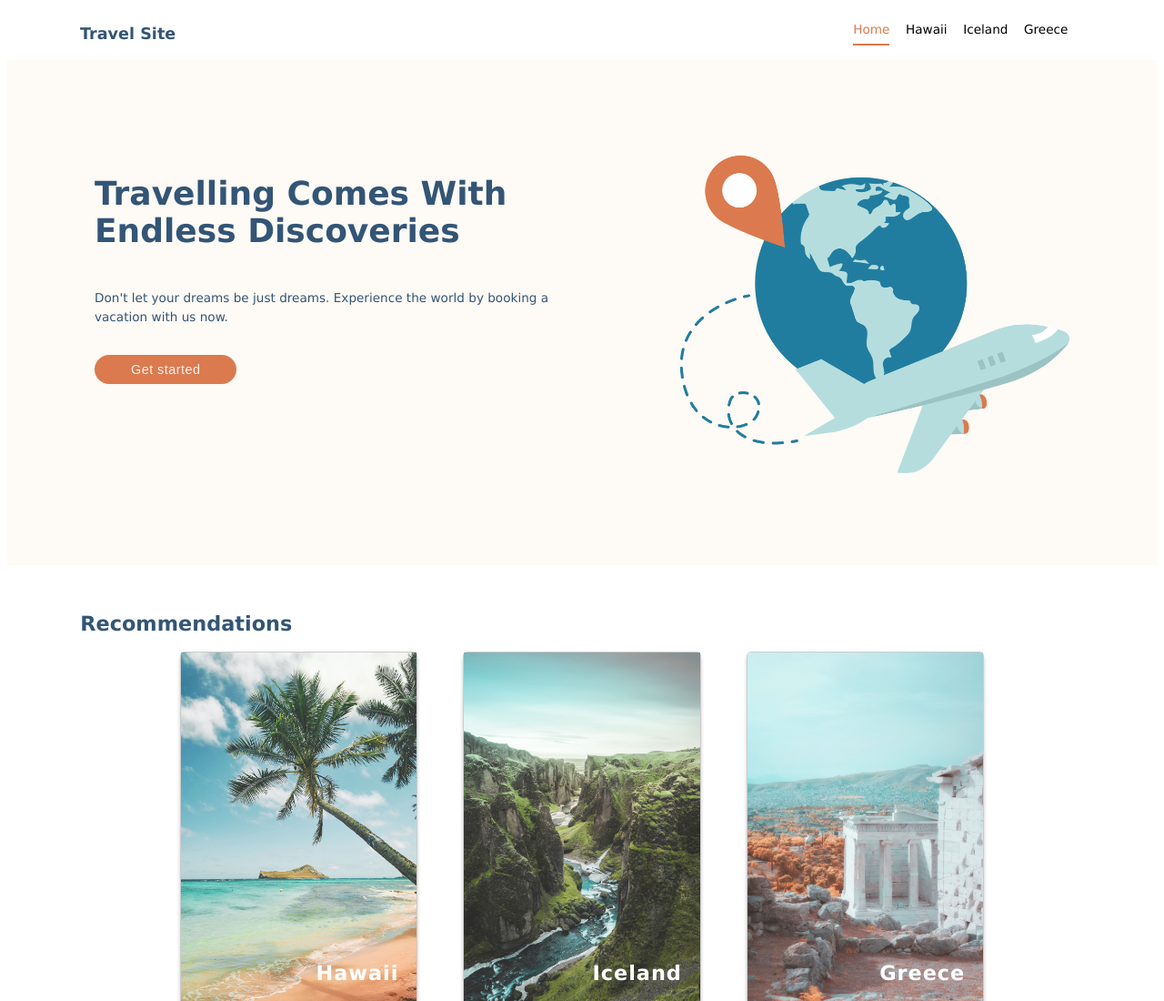
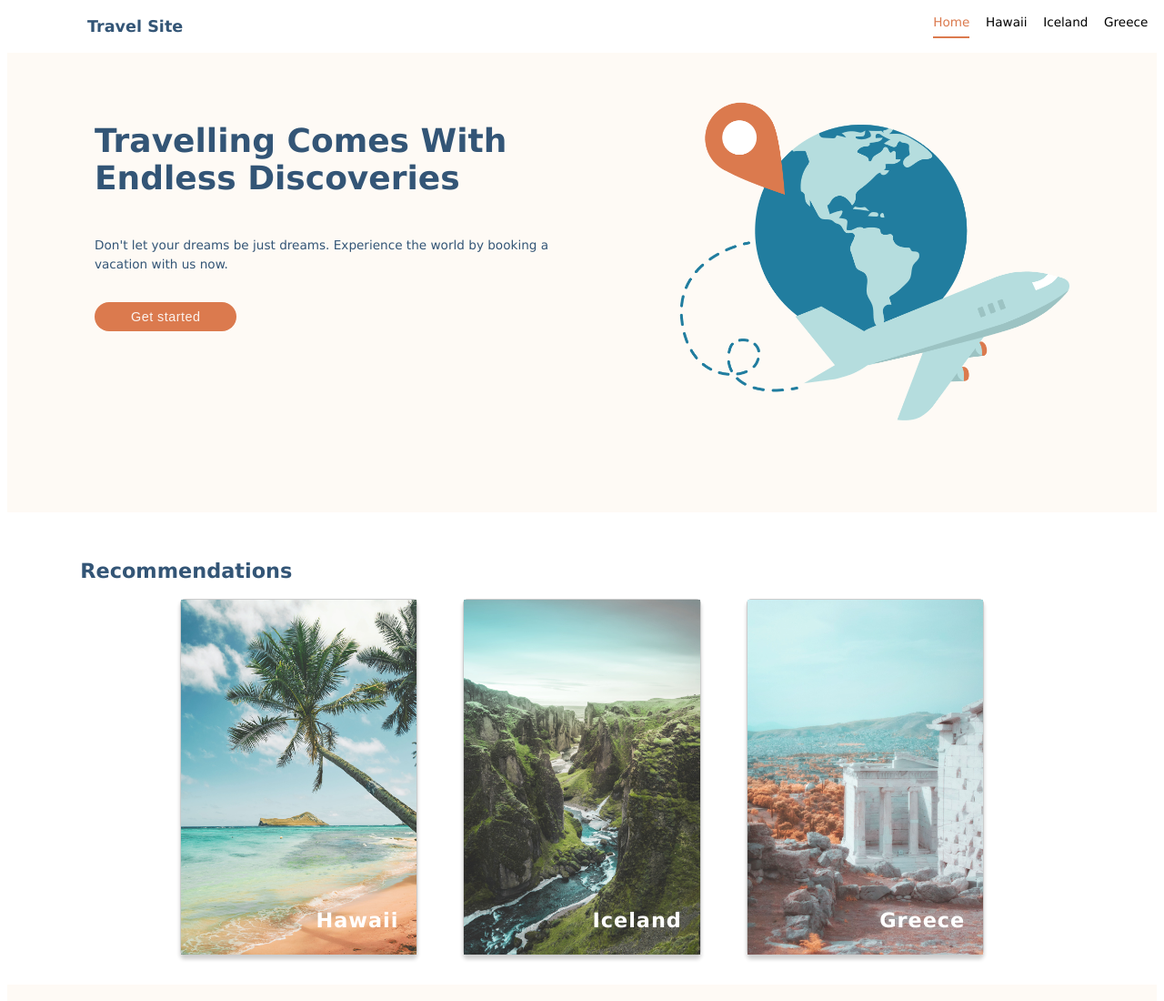
Before and after one commit to GillianTrethewey/Travel-Site, a plain HTML site: page index.html in a window 1280 px wide. Shown: the top 1100 px of the page at 91% size. Drawn offline with Linux system fonts and the light colour scheme.

Commit message:
fixes navbar using positioning

```diff
--- a/scss/partials/_global.scss
+++ b/scss/partials/_global.scss
@@ -40,8 +40,12 @@ $fs-root: 16px;
     display: flex;
     justify-content: space-between;
     align-items: center;
+    width: 100%;
     z-index: 1;
-    margin: 0 5rem;
+    position: fixed;
+    top: 0;
+    left: 0;
+    background-color: $bg-main;
     &__list {
         display: flex;
         justify-content: space-around;
@@ -78,6 +82,7 @@ $fs-root: 16px;
         font-size: $fs-med;
         color: $main;
         padding: 0;
+        margin-left: 6rem;
         &:hover {
             color: $accent;
         }
```
Also changed, not shown: scss/greece.css, scss/hawaii.css, scss/iceland.css, scss/main.css, 4 other files.
